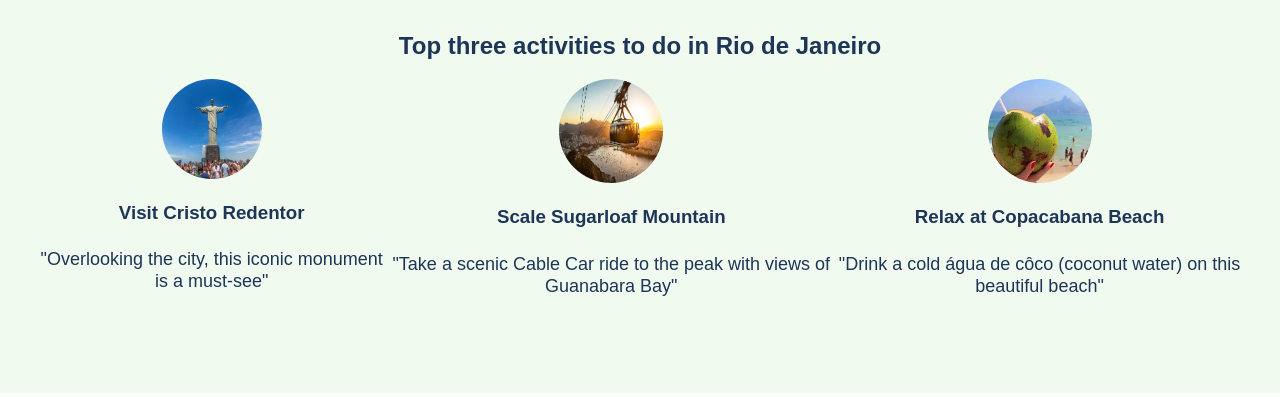
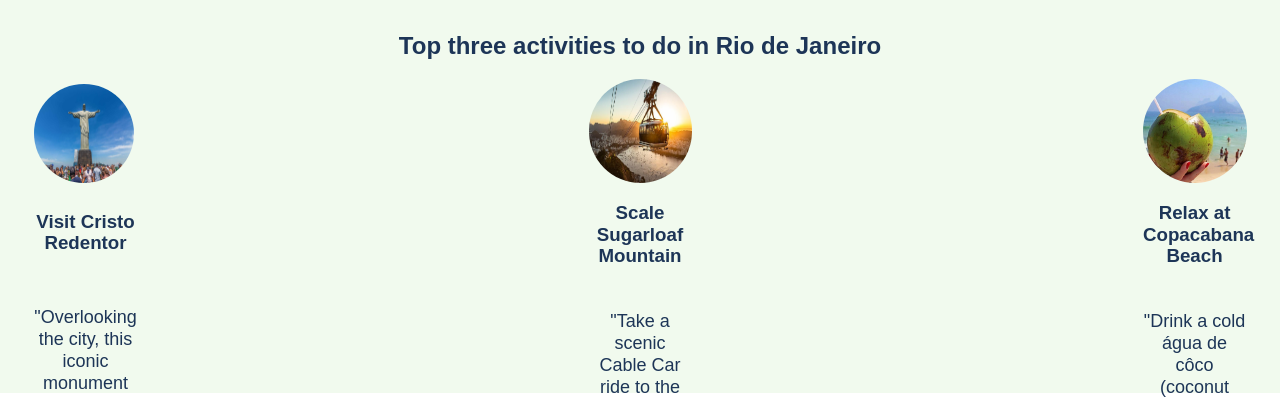
Before and after one commit to mpuglise04/hometown-website, a website built with Vite: page index.html in a window 1280 px wide. Shown: the part 412-809 px from the top of the page. Built offline with nearby package versions, Linux system fonts and the light colour scheme.

Commit message:
Update index.html

```diff
--- a/index.html
+++ b/index.html
@@ -15,17 +15,17 @@
         <div class = "activities">
             <h2 id="middletitle">Top three activities to do in Rio de Janeiro</h2>
             <div class = "places">
-                <div class "block1">
+                <div class = "block1">
                     <img class = "statue" src="images/statue.jpg">
                     <h3>Visit Cristo Redentor</h3>
                     <p class="traveltext">"Overlooking the city, this iconic monument is a must-see"</p>
                 </div>
-                <div class "block2">
+                <div class = "block2">
                     <img class = "sugarloaf" src="images/sugarloaf.jpg">
                     <h3>Scale Sugarloaf Mountain</h3>
                     <p class="traveltext">"Take a scenic Cable Car ride to the peak with views of Guanabara Bay"</p>
                 </div>
-                <div class "block3">
+                <div class = "block3">
                     <img class = "copacabana" src="images/copacabana.jpg">
                     <h3>Relax at Copacabana Beach</h3>
                     <p class="traveltext">"Drink a cold água de côco (coconut water) on this beautiful beach"</p>
```
